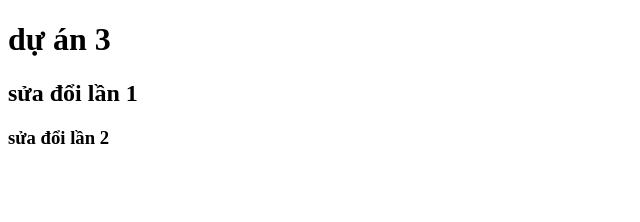
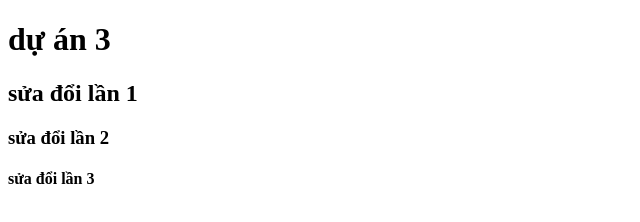
Before and after one commit to Aries174/duan3, a plain HTML site: page index.html in a window 1280 px wide. Shown: the whole page, without its empty margins (0-640 px from the left). Drawn offline with Linux system fonts and the light colour scheme.

Commit message:
test commit lan 3

```diff
--- a/index.html
+++ b/index.html
@@ -9,5 +9,6 @@
     <h1>dự án 3</h1>
     <h2>sửa đổi lần 1</h2>
     <h3>sửa đổi lần 2</h3>
+    <h4>sửa đổi lần 3</h4>
   </body>
 </html>
```
